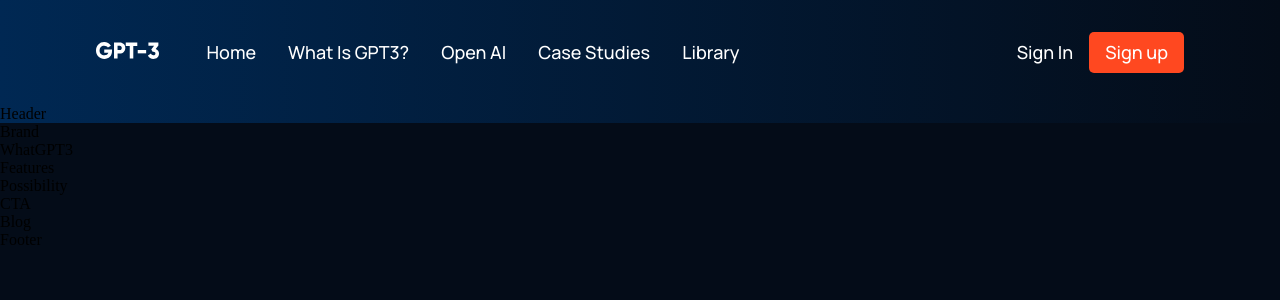
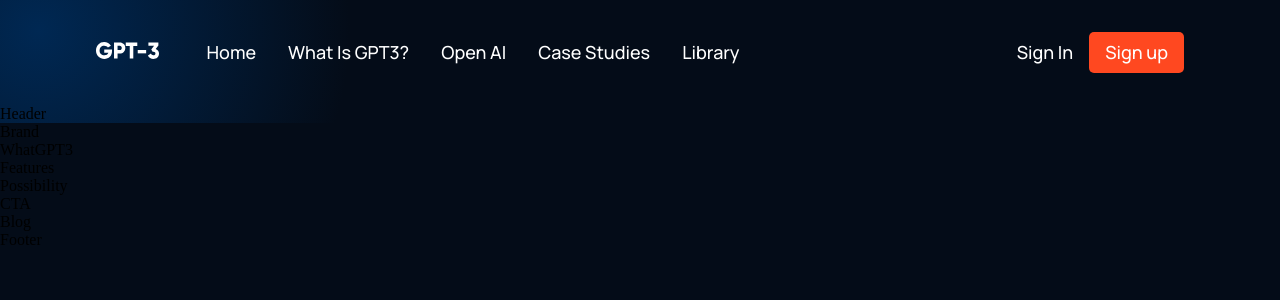
Before and after one commit to thomasviana/responsive-modern-app, a React (Create React App) app: page / in a window 1280 px wide. Shown: the top 300 px of the page. Built offline with nearby package versions, Linux system fonts and the light colour scheme.

Commit message:
Fix and format app.css.

```diff
--- a/src/App.css
+++ b/src/App.css
@@ -15,42 +15,38 @@ a {
 }
 
 .gradient__bg {
-  /* ff 3.6+ */
-  background: -moz-linear-gradient(
-    90deg,
+ background: -moz-radial-gradient(
+  circle at 3% 25%,
   rgba(0, 40, 83, 1) 0%,
-    rgba(4, 12, 24, 1) 100%
+  rgba(4, 12, 24, 1) 25%
  );
 
  /* safari 5.1+,chrome 10+ */
-  background: -webkit-linear-gradient(
-    90deg,
+ background: -webkit-radial-gradient(
+  circle at 3% 25%,
   rgba(0, 40, 83, 1) 0%,
-    rgba(4, 12, 24, 1) 100%
+  rgba(4, 12, 24, 1) 25%
  );
 
  /* opera 11.10+ */
-  background: -o-linear-gradient(
-    90deg,
+ background: -o-radial-gradient(
+  circle at 3% 25%,
   rgba(0, 40, 83, 1) 0%,
-    rgba(4, 12, 24, 1) 100%
+  rgba(4, 12, 24, 1) 25%
  );
 
-  /* ie 6-9 */
-  filter: progid:DXImageTransform.Microsoft.gradient( startColorstr='#040C18', endColorstr='#002853', GradientType=0 );
-
  /* ie 10+ */
-  background: -ms-linear-gradient(
-    90deg,
+ background: -ms-radial-gradient(
+  circle at 3% 25%,
   rgba(0, 40, 83, 1) 0%,
-    rgba(4, 12, 24, 1) 100%
+  rgba(4, 12, 24, 1) 25%
  );
 
-  /* global 94%+ browsers support */
-  background: linear-gradient(
-    90deg,
+ /* global 92%+ browsers support */
+ background: radial-gradient(
+  circle at 3% 25%,
   rgba(0, 40, 83, 1) 0%,
-    rgba(4, 12, 24, 1) 100%
+  rgba(4, 12, 24, 1) 25%
  );
 }
 
@@ -61,11 +57,11 @@ a {
  -webkit-text-fill-color: transparent;
 }
 
-.section_padding {
-  padding: 4rem, 6rem;
+.section__padding {
+ padding: 4rem 6rem;
 }
 
-.section_margin {
+.section__margin {
  margin: 4rem 6rem;
 }
 
@@ -85,6 +81,7 @@ a {
   transform: scale(1);
  }
 }
+
 @keyframes scale-up-center {
  0% {
   -webkit-transform: scale(0.5);
@@ -96,24 +93,22 @@ a {
  }
 }
 
-/* Tablets */
 @media screen and (max-width: 700px) {
-  .section_padding {
+ .section__padding {
   padding: 4rem;
  }
 
-  .section_margin {
+ .section__margin {
   margin: 4rem;
  }
 }
 
-/* Mobile */
 @media screen and (max-width: 550px) {
-  .section_padding {
+ .section__padding {
   padding: 4rem 2rem;
  }
 
-  .section_margin {
+ .section__margin {
   margin: 4rem 2rem;
  }
 }
```
Lines whose indentation alone changed are shown as unchanged.
